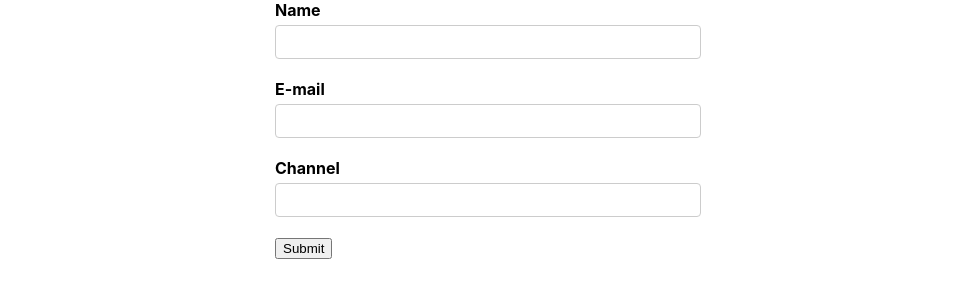
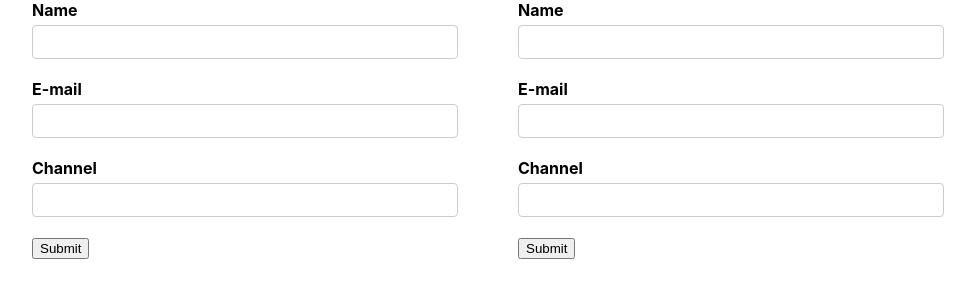
Before and after one commit to Er-RP/react-tutorials, a React (Create React App) app: page / in a window 1280 px wide. Shown: the top 300 px of the page, without its empty margins (152-1127 px from the left). Built offline with nearby package versions, Linux system fonts and the light colour scheme.

Commit message:
Reduced boilerplate

```diff
--- a/src/App.css
+++ b/src/App.css
@@ -1,4 +1,5 @@
 .App {
   display: flex;
   justify-content: center;
+  gap: 60px;
 }
--- a/src/App.js
+++ b/src/App.js
@@ -1,10 +1,12 @@
 import YoutubeForm from "./components/YoutubeForm";
+import NewYoutubeForm from "./components/NewYoutubeForm";
 import "./App.css";
 
 function App() {
   return (
     <div className="App">
       <YoutubeForm />
+      <NewYoutubeForm />
     </div>
   );
 }
--- /dev/null
+++ b/src/components/NewYoutubeForm.js
@@ -0,0 +1,55 @@
+import React from "react";
+import { Formik, Form, Field, ErrorMessage } from "formik";
+import * as Yup from "yup";
+import "../YoutubeForm.css";
+
+const initialValues = {
+  name: "",
+  email: "",
+  channel: "",
+};
+const onSubmit = (values) => {
+  /* Real world App's API call takes place here */
+  console.log("Form Data onSubmit : ", values);
+};
+
+const validationSchema = Yup.object({
+  name: Yup.string().required("Name Required Y"),
+  email: Yup.string()
+    .required("Email Required Y")
+    .email("Invalid Email format Y"),
+  channel: Yup.string().required("Channel Required Y"),
+});
+
+const NewYoutubeForm = () => {
+  //   console.log("Visited Fields:", formik.touched);
+  return (
+    <Formik
+      initialValues={initialValues}
+      onSubmit={onSubmit}
+      validationSchema={validationSchema}
+    >
+      <Form>
+        <div className="form-control">
+          <label htmlFor="name">Name</label>
+          <Field type="text" id="name" name="name" />
+          <ErrorMessage name="name" />
+        </div>
+        <div className="form-control">
+          <label htmlFor="email">E-mail</label>
+          <Field type="email" id="email" name="email" />
+          <ErrorMessage name="email" />
+        </div>
+        <div className="form-control">
+          <label htmlFor="channel">Channel</label>
+          <Field type="text" id="channel" name="channel" />
+          <ErrorMessage name="channel" />
+        </div>
+
+        <button type="submit">Submit</button>
+      </Form>
+    </Formik>
+  );
+};
+
+export default NewYoutubeForm;
```
